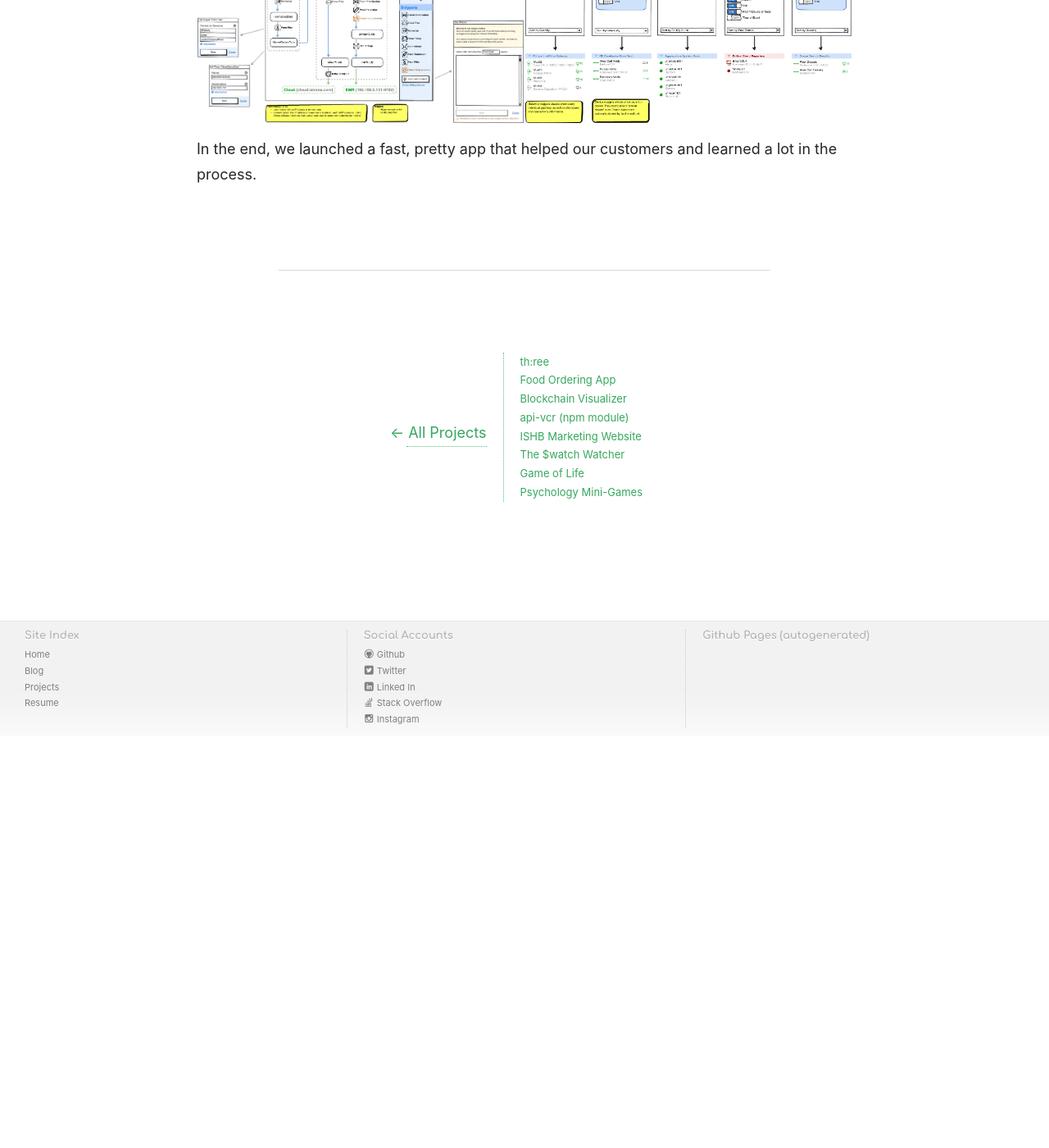
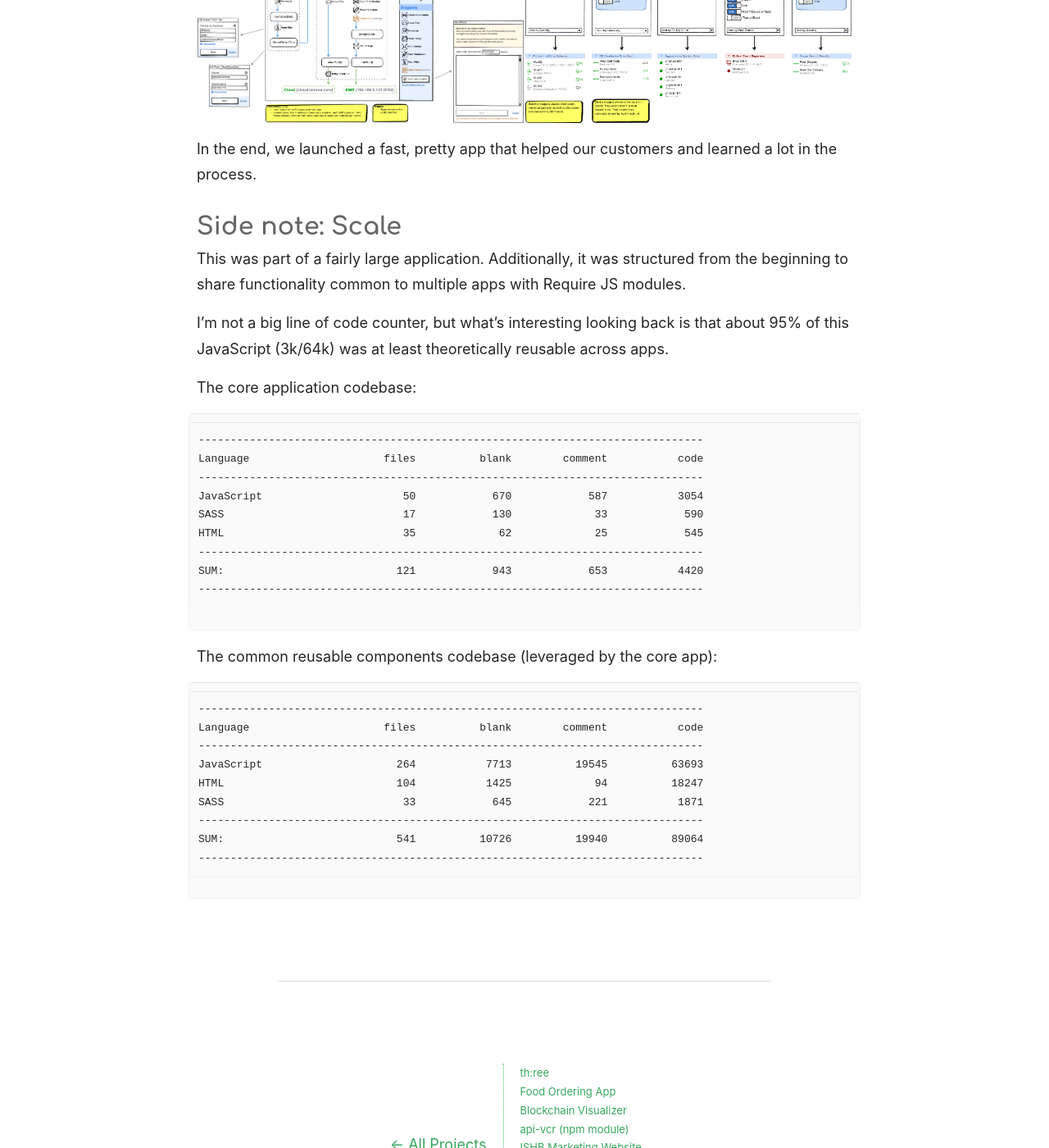
Before and after one commit to SimplGy/simplgy.github.io, a Jekyll site: the page built from projects/_posts/2013-03-23-dcx.md, in a window 1280 px wide and 1400 px high, scrolled down 2380 px. Shown: the whole window at 82% size. Built offline with Jekyll 4.4.1, drawn with Linux system fonts in a browser that asks for light colours; before the commit the page ends 3278 px from its top, so only the background shows below that.

Commit message:
project notes

````diff
--- a/projects/_posts/2013-03-23-dcx.md
+++ b/projects/_posts/2013-03-23-dcx.md
@@ -47,3 +48,37 @@ And so, so much wireframing:
 ![login](/projects/img/dcx/wire2.png)
 
 In the end, we launched a fast, pretty app that helped our customers and learned a lot in the process.
+
+## Side note: Scale
+
+This was part of a fairly large application. Additionally, it was structured from the beginning to share functionality common to multiple apps with Require JS modules.
+
+I'm not a big line of code counter, but what's interesting looking back is that about 95% of this JavaScript (3k/64k) was at least theoretically reusable across apps.
+
+The core application codebase:
+
+```
+-------------------------------------------------------------------------------
+Language                     files          blank        comment           code
+-------------------------------------------------------------------------------
+JavaScript                      50            670            587           3054
+SASS                            17            130             33            590
+HTML                            35             62             25            545
+-------------------------------------------------------------------------------
+SUM:                           121            943            653           4420
+-------------------------------------------------------------------------------
+```
+
+The common reusable components codebase (leveraged by the core app):
+
+```
+-------------------------------------------------------------------------------
+Language                     files          blank        comment           code
+-------------------------------------------------------------------------------
+JavaScript                     264           7713          19545          63693
+HTML                           104           1425             94          18247
+SASS                            33            645            221           1871
+-------------------------------------------------------------------------------
+SUM:                           541          10726          19940          89064
+-------------------------------------------------------------------------------
+```
````
Also changed, not shown: other parts of projects/_posts/2013-03-23-dcx.md (+1 -0 lines), projects/_posts/2015-08-01-layered-ui.md (+23 -0 lines), projects/_posts/2015-09-24-ranger.md (+1 -0 lines), README.md.
